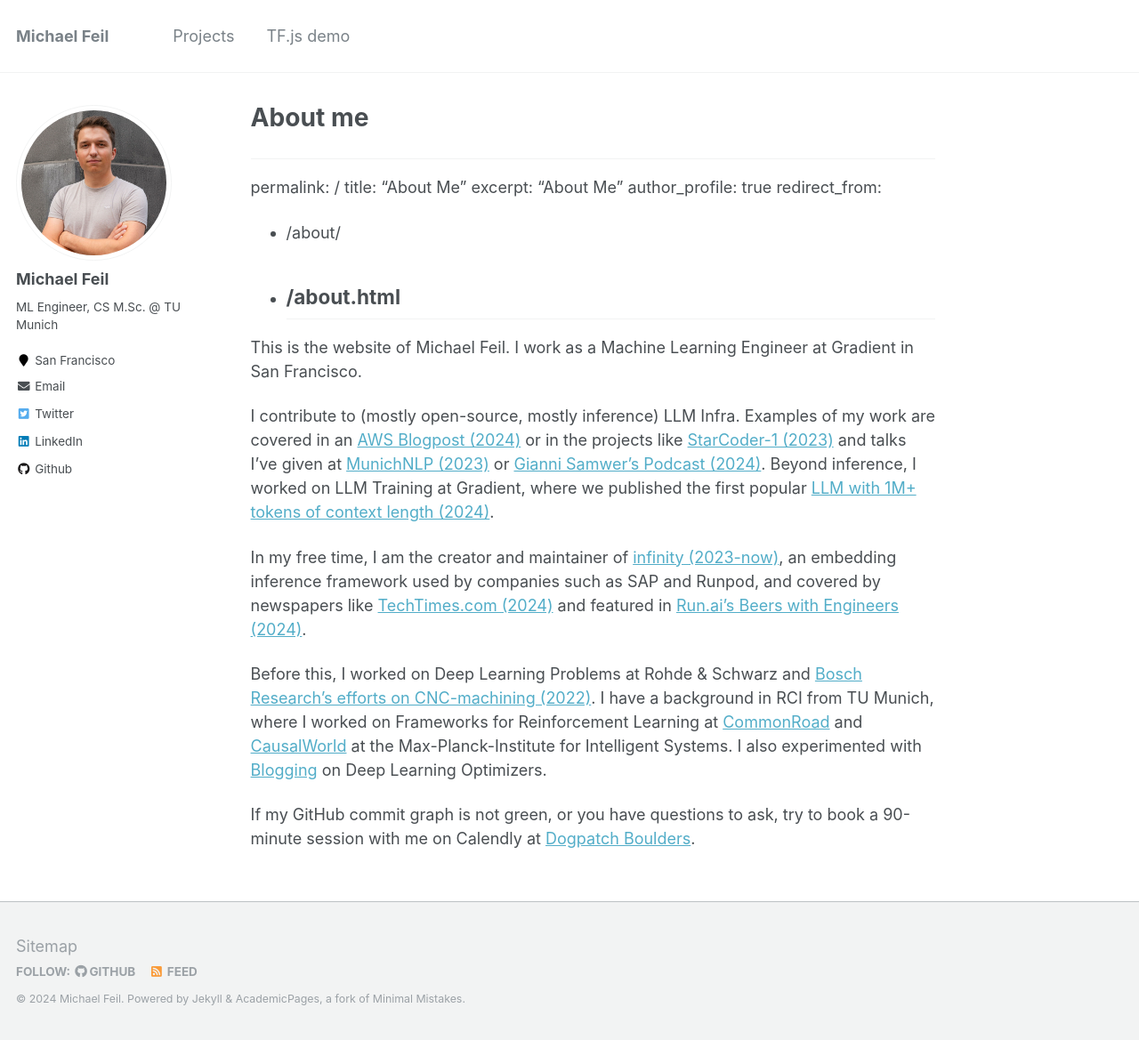
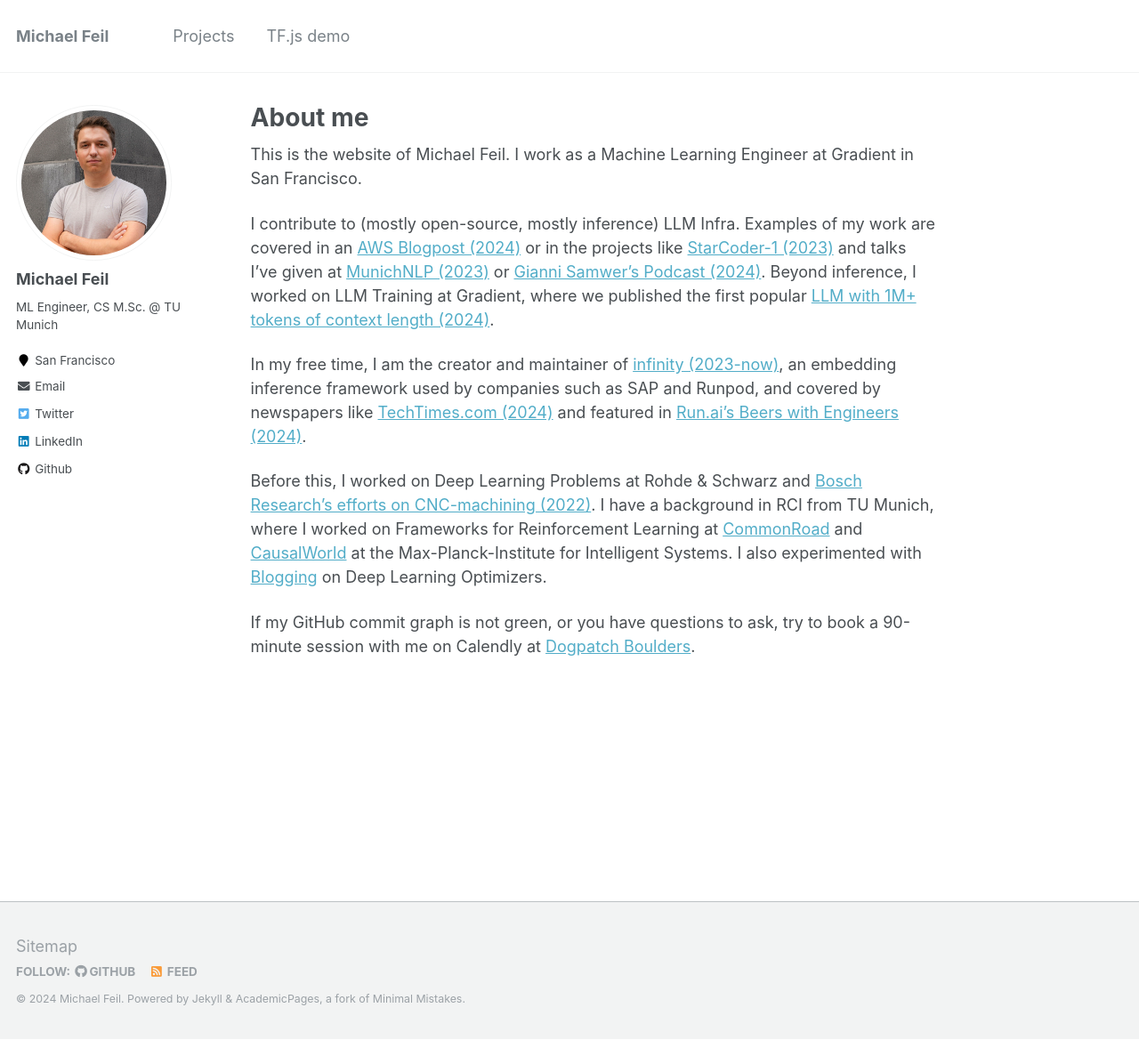
Before and after one commit to michaelfeil/academicpages, a Jekyll site: the page built from _pages/about.md, in a window 1280 px wide and 1169 px high. Shown: the whole window at 89% size. Built offline with Jekyll 4.4.1, drawn with Linux system fonts in a browser that asks for light colours.

Commit message:
Update about.md

```diff
--- a/_pages/about.md
+++ b/_pages/about.md
@@ -2,17 +2,6 @@
 permalink: /
 title: "About me"
 excerpt: "About me"
-author_profile: true
-redirect_from:
-  - /about/
-  - /about.html
----
-{% include base_path %}
-
----
-permalink: /
-title: "About Me"
-excerpt: "About Me"
 author_profile: true
 redirect_from:
   - /about/
```
